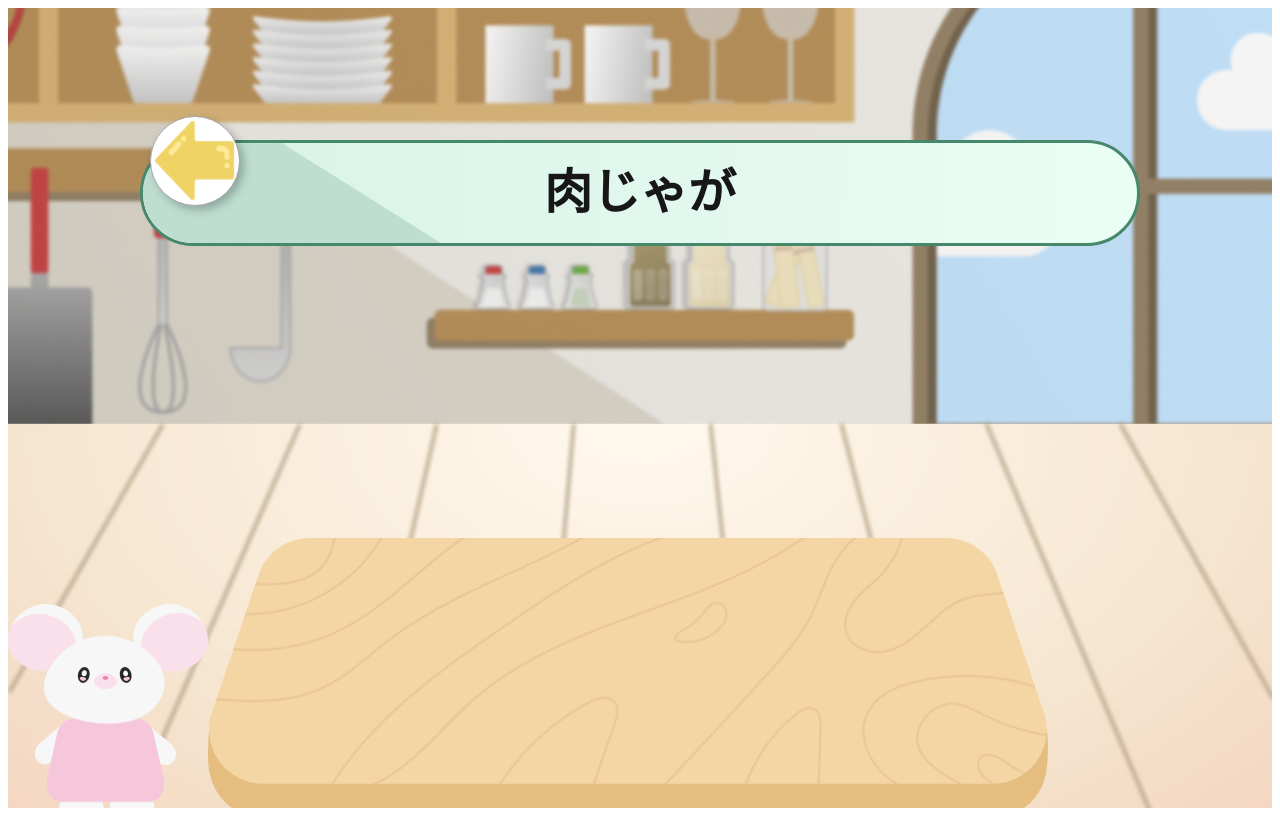
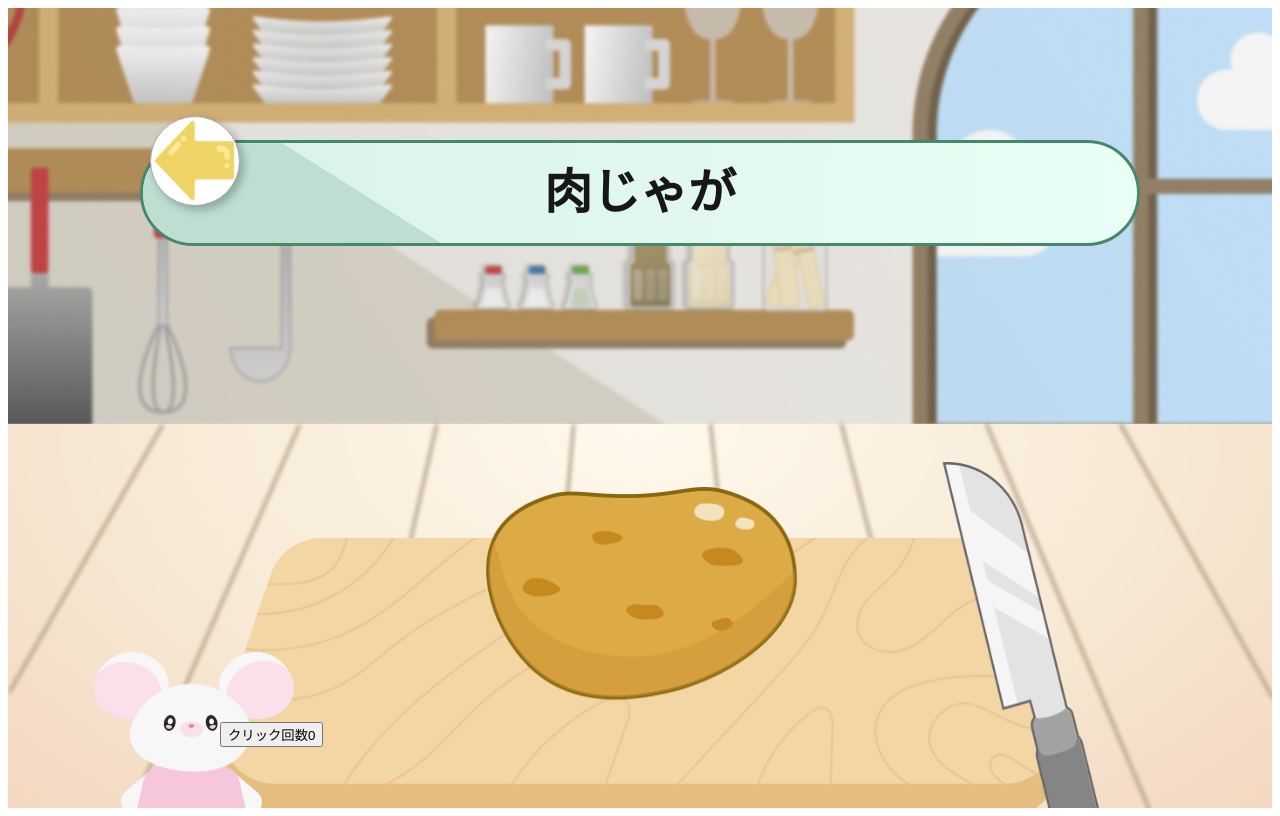
Before and after one commit to kanayakaisei/cooking_game, a Next.js app: page /game in a window 1280 px wide. Built offline with nearby package versions, Linux system fonts and the light colour scheme.

Commit message:
feat_ゲームキル画面

```diff
--- a/app/game/components/CutStep/cutStep.module.css
+++ b/app/game/components/CutStep/cutStep.module.css
@@ -0,0 +1,22 @@
+.imageWrap {
+    position: relative;
+}
+
+.chara {
+    position: absolute;
+    left: -15%;
+    top: 40%;
+}
+
+.potato {
+    position: absolute;
+    bottom: 30%;
+    left: 20%;
+}
+
+.knife {
+    position: absolute;
+    right: -6%;
+    bottom: -20%;
+
+}
```
